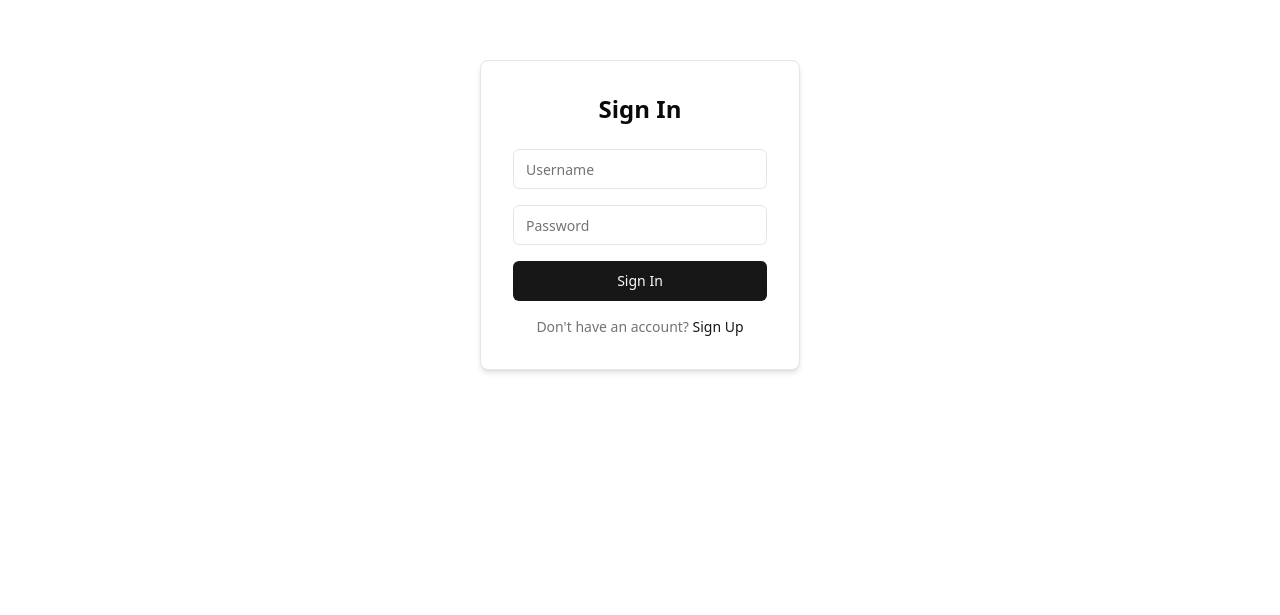
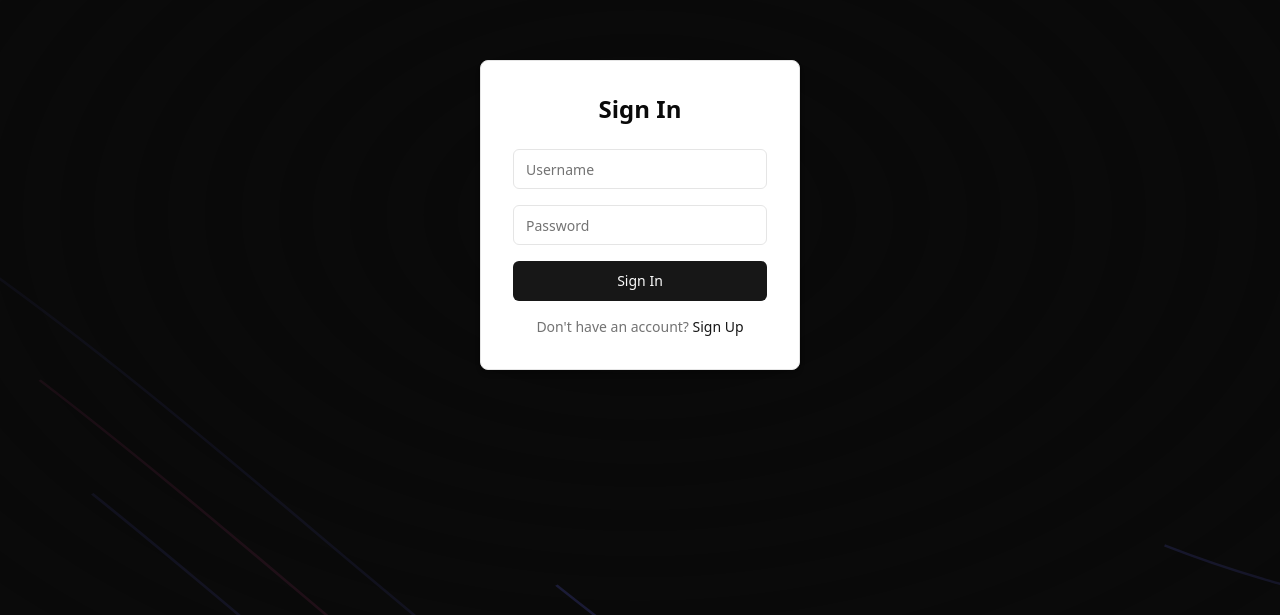
Before and after one commit to Zyaxxy/RebrainFrontend, a React (Vite) app: page /signin in a window 1280 px wide. Shown: the part 185-800 px from the top of the page. Built offline with nearby package versions, Linux system fonts and the light colour scheme.

Commit message:
minor changes

```diff
--- a/package.json
+++ b/package.json
@@ -25,6 +25,7 @@
     "axios": "^1.12.2",
     "class-variance-authority": "^0.7.1",
     "clsx": "^2.1.1",
+    "framer-motion": "^12.23.26",
     "lucide-react": "^0.555.0",
     "react": "^19.1.1",
     "react-dom": "^19.1.1",
--- /dev/null
+++ b/src/components/ui/Beams.tsx
@@ -0,0 +1,57 @@
+import { motion } from "framer-motion";
+import { cn } from "@/lib/utils";
+
+export const Beams = ({ className }: { className?: string }) => {
+    return (
+        <div
+            className={cn(
+                "absolute inset-0 w-full h-full bg-neutral-950 overflow-hidden",
+                className
+            )}
+        >
+            <div className="absolute inset-0 bg-neutral-950 [mask-image:radial-gradient(ellipse_at_center,transparent_20%,black)]" />
+            <div className="h-full w-full absolute inset-0 pointer-events-none">
+                <svg
+                    className="w-full h-full opacity-40 scale-150 rotate-[20deg]"
+                    viewBox="0 0 100 100"
+                    preserveAspectRatio="none"
+                    xmlns="http://www.w3.org/2000/svg"
+                >
+                    <defs>
+                        <linearGradient id="gradient1" x1="0%" y1="0%" x2="100%" y2="0%">
+                            <stop offset="0%" stopColor="#6366f1" stopOpacity="0" />
+                            <stop offset="50%" stopColor="#6366f1" />
+                            <stop offset="100%" stopColor="#6366f1" stopOpacity="0" />
+                        </linearGradient>
+                        <linearGradient id="gradient2" x1="0%" y1="0%" x2="100%" y2="0%">
+                            <stop offset="0%" stopColor="#ec4899" stopOpacity="0" />
+                            <stop offset="50%" stopColor="#ec4899" />
+                            <stop offset="100%" stopColor="#ec4899" stopOpacity="0" />
+                        </linearGradient>
+                    </defs>
+                    {[...Array(20)].map((_, i) => (
+                        <motion.path
+                            key={i}
+                            d={`M-20 ${10 + i * 5} C 30 ${-10 + i * 5}, 70 ${80 + i * 5}, 120 ${20 + i * 5}`}
+                            stroke={`url(#gradient${i % 2 === 0 ? 1 : 2})`}
+                            strokeWidth="0.2"
+                            fill="none"
+                            initial={{ pathLength: 0, opacity: 0 }}
+                            animate={{
+                                pathLength: [0, 1, 0],
+                                opacity: [0, 1, 0],
+                                pathOffset: [0, 1, 0]
+                            }}
+                            transition={{
+                                duration: 5 + Math.random() * 5,
+                                repeat: Infinity,
+                                ease: "linear",
+                                delay: Math.random() * 5,
+                            }}
+                        />
+                    ))}
+                </svg>
+            </div>
+        </div>
+    );
+};
--- a/src/pages/signIn.tsx
+++ b/src/pages/signIn.tsx
@@ -5,6 +5,7 @@ import { Link, useNavigate } from "react-router-dom";
 import { useAuthStore } from "@/store/auth";
 import { auth } from "@/services/api";
 import { Loader2 } from "lucide-react";
+import { Beams } from "@/components/ui/Beams";
 
 const SignIn = () => {
   const [username, setUsername] = useState("");
@@ -37,8 +38,9 @@ const SignIn = () => {
   };
 
   return (
-    <div className="h-screen w-screen bg-background flex flex-col items-center justify-center">
-      <div className="w-80 bg-card rounded-lg shadow-md p-8 flex flex-col items-center justify-center border border-border">
+    <div className="h-screen w-screen bg-neutral-950 relative flex flex-col items-center justify-center overflow-hidden">
+      <Beams className="absolute top-0 left-0 w-full h-full z-0" />
+      <div className="w-80 bg-card rounded-lg shadow-md p-8 flex flex-col items-center justify-center border border-border z-10 relative">
         <h2 className="text-2xl font-bold mb-6 text-card-foreground">Sign In</h2>
         <form className="flex flex-col gap-4 w-full items-center" onSubmit={handleSignIn}>
           <Input
```
Also changed, not shown: 1 other file (tests, documents, lock files or other folders).
